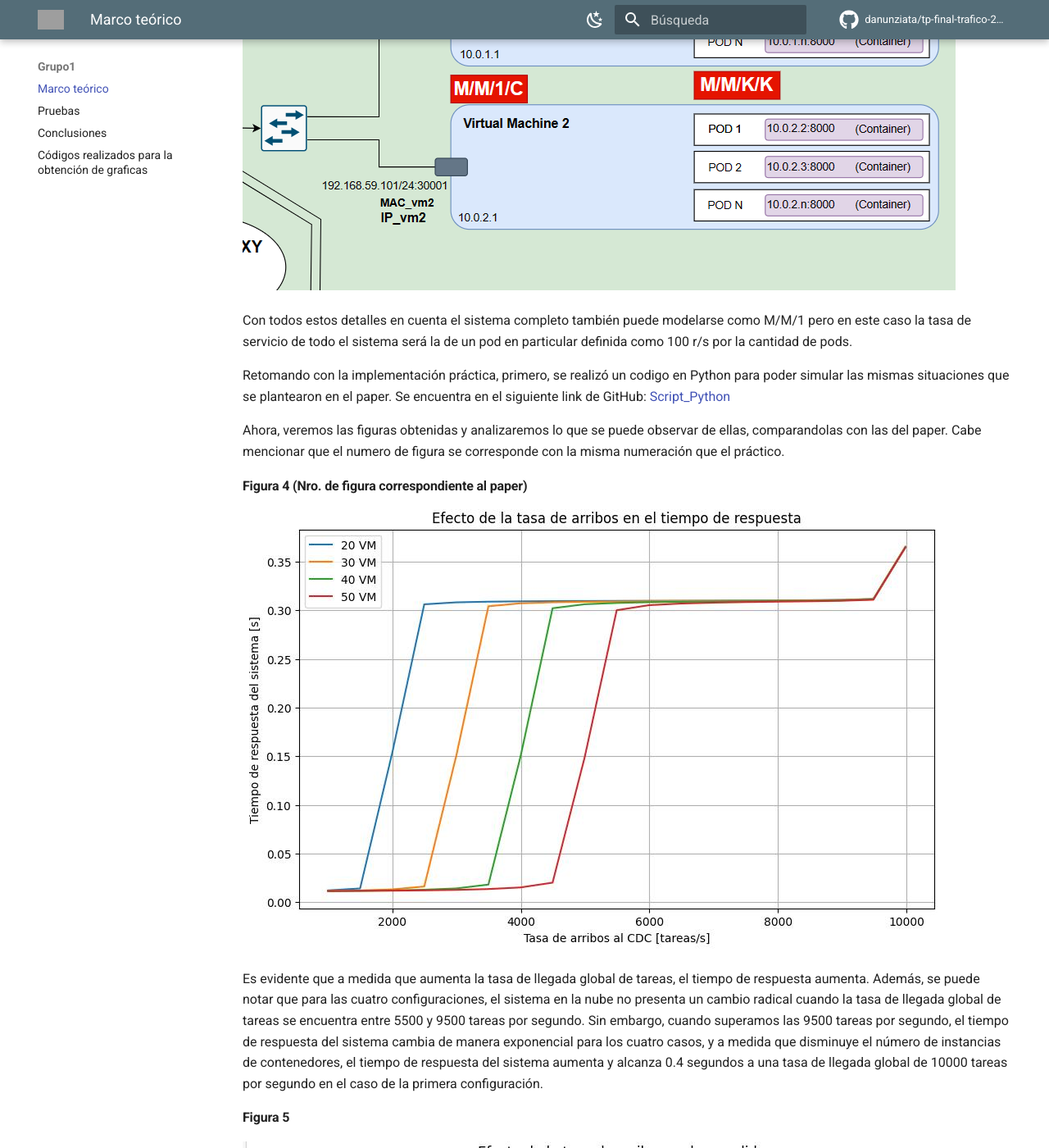
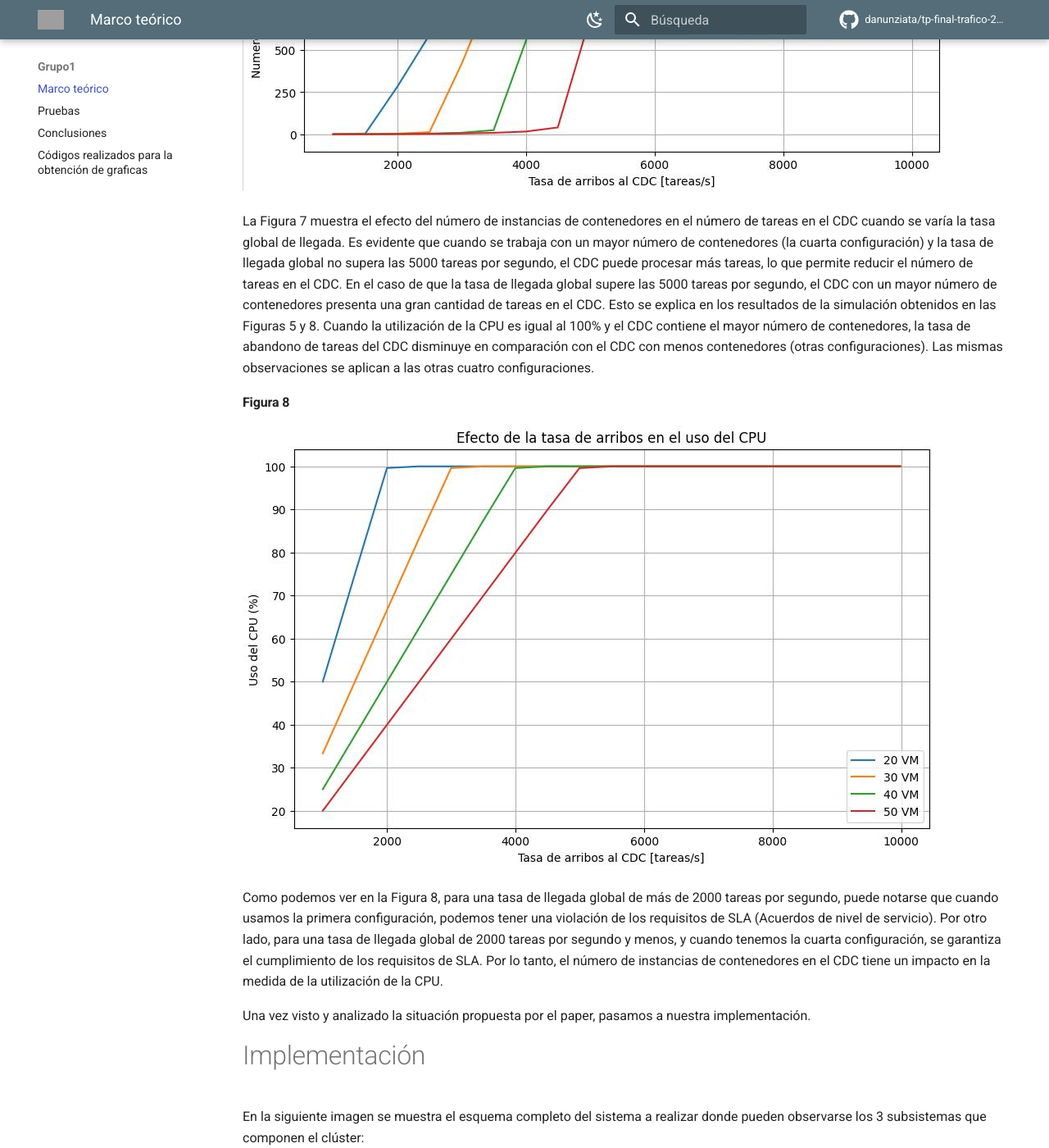
Before and after one commit to danunziata/tp-final-trafico-2023, an MkDocs documentation site: the page built from docs/Grupo1/1-marco_teorico.md, in a window 1280 px wide and 1400 px high, scrolled down 5203 px. Shown: the whole window at 82% size. Built offline with MkDocs 1.6.1 and Material for MkDocs 9.7.7, drawn with Linux system fonts in a browser that asks for light colours; comment, search, counter and statistics services are not loaded; some of the changed text lies outside the part shown; grey boxes are pictures that could not be loaded.

Commit message:
fix: Modificación marco teorico

```diff
--- a/docs/Grupo1/1-marco_teorico.md
+++ b/docs/Grupo1/1-marco_teorico.md
@@ -15,7 +15,7 @@
 
 En primer lugar, los contenedores comparten los recursos con el sistema host de forma mucho más eficiente que las máquinas virtuales. En segundo lugar, los contenedores pueden iniciarse y detenerse en pocos segundos. En tercer lugar, la portabilidad del contenedor elimina la guerra de dependencia entre sistemas y garantiza que funcionará independientemente del sistema anfitrión. En cuarto lugar, los contenedores son increíblemente ligeros, lo que permite a los usuarios ejecutar docenas (incluso más) de contenedores al mismo tiempo para simular un entorno de producción verdaderamente distribuido, lo que a menudo no es el caso de las máquinas virtuales. En quinto lugar, los clientes finales de las aplicaciones pueden descargar y luego ejecutar sus aplicaciones complejas rápidamente sin tener que pasar horas del dolor de instalación y configuración. Además, el objetivo principal de un contenedor es hacer que una aplicación sea completamente portátil y autónoma, a diferencia de las máquinas virtuales que apuntan a la virtualización total de un entorno externo.
 
-# Modelo propuesto
+# Modelo propuesto en paper
 A continuación, se hará una descripción de los diferentes modelos que se realizarán en la implementación del clúster. Cabe aclarar que esta se basa en el esquema teórico presentado en el paper “Dynamic Scalability Model for Containerized Cloud Services”.
 
 El usuario final envía una solicitud de ejecución de tareas a través de un balanceador de carga. Este último se encargará de redirigir el tráfico recibido al PM de manera uniforme. Los requisitos de ejecución de tareas de diversos usuarios de la nube se almacenan en el búfer, que se adjunta a la cola de equilibrio de carga para la asignación de  recursos virtuales en el sistema en la nube. Las solicitudes de tareas recibidas en cola se dirigen a uno de los PM en la nube.
@@ -25,6 +25,44 @@
 Para modelar el CDC, usamos una red de colas abierta de Jackson, como se muestra en la Figura 2. Se supone que todos los MP de los CDC son idénticos y que las solicitudes de usuario en cada cola de cualquier nodo de los CDC adoptan una política FIFO (primero en entrar, primero en salir). Una vez finalizado el servicio, las solicitudes salen del PM y salen del sistema. En este documento, consideramos una solicitud de usuario como una unidad de cálculo mínima (tarea) en el CDC y solo se puede ejecutar en un contenedor.
 
 ![Figura2](https://github.com/danunziata/tp-final-trafico-2023/blob/locust/docs/Grupo1/img/figura2.png)
+
+A continuación, se muestran las gráficas del paper. Ahora, veremos las figuras obtenidas y analizaremos lo que se puede observar de ellas, comparandolas con las del paper. Cabe mencionar que el numero de figura se corresponde con la misma numeración que el práctico.
+
+#### Figura 4 (Nro. de figura correspondiente al paper)
+![Efecto de la tasa de arribo en el tiempo de respuesta](https://github.com/danunziata/tp-final-trafico-2023/blob/locust/docs/Grupo1/img/figura4.png "Figura 4 - Paper de referencia")
+
+Es evidente que a medida que aumenta la tasa de llegada global de tareas, el tiempo de respuesta aumenta. Además, se puede notar que para las cuatro configuraciones, el sistema en la nube no presenta un cambio radical cuando la tasa de llegada global de tareas se encuentra entre 5500 y 9500 tareas por segundo. Sin embargo, cuando superamos las 9500 tareas por segundo, el tiempo de respuesta del sistema cambia de manera exponencial para los cuatro casos, y a medida que disminuye el número de instancias de contenedores, el tiempo de respuesta del sistema aumenta y alcanza 0.4 segundos a una tasa de llegada global de 10000 tareas por segundo en el caso de la primera configuración.
+
+#### Figura 5
+![Efecto de la tasa de arribo en las perdidas](https://github.com/danunziata/tp-final-trafico-2023/blob/locust/docs/Grupo1/img/figura5.png "Figura 5 - Paper de referencia")
+
+La Figura 5 muestra la tasa de abandono del sistema, en la cual las tareas pueden ser rechazadas debido a la falta de capacidad en la plataforma del CDC o la falta de espacio en las colas de LRS. El conteo de tareas abandonadas sigue aumentando con el aumento de la tasa de llegada de tareas por segundo. Por lo tanto, si hay una carga excesiva, puede haber un retraso que provoca que algunas tareas sean abandonadas.  Es evidente que a medida que aumenta el número de instancias de contenedores, la tasa de abandono del sistema disminuye.
+
+#### Figura 6
+![Efecto de la tasa de arribo en el procesamiento del sistema](https://github.com/danunziata/tp-final-trafico-2023/blob/locust/docs/Grupo1/img/figura6.png "Figura 6 - Paper de referencia")
+
+La Figura 6 resume los resultados de nuestro modelo probado, informando sobre el rendimiento alcanzado en relación con la tasa de envío de tareas deseada, utilizando las cuatro configuraciones. El número de instancias de contenedores asignadas afecta el rendimiento del sistema.
+
+#### Figura 7
+![Efecto de la tasa de arribo en las tareas](https://github.com/danunziata/tp-final-trafico-2023/blob/locust/docs/Grupo1/img/figura7.png "Figura 7 - Paper de referencia")
+
+La Figura 7 muestra el efecto del número de instancias de contenedores en el número de tareas en el CDC cuando se varía la tasa global de llegada. Es evidente que cuando se trabaja con un mayor número de contenedores (la cuarta configuración) y la tasa de llegada global no supera las 5000 tareas por segundo, el CDC puede procesar más tareas, lo que permite reducir el número de tareas en el CDC. En el caso de que la tasa de llegada global supere las 5000 tareas por segundo, el CDC con un mayor número de contenedores presenta una gran cantidad de tareas en el CDC. Esto se explica en los resultados de la simulación obtenidos en las Figuras 5 y 8. Cuando la utilización de la CPU es igual al 100% y el CDC contiene el mayor número de contenedores, la tasa de abandono de tareas del CDC disminuye en comparación con el CDC con menos contenedores (otras configuraciones). Las mismas observaciones se aplican a las otras cuatro configuraciones.
+
+#### Figura 8
+![Efecto de la tasa de arribo en el uso de CPU](https://github.com/danunziata/tp-final-trafico-2023/blob/locust/docs/Grupo1/img/figura8.png "Figura 8 - Paper de referencia")
+
+Como podemos ver en la Figura 8, para una tasa de llegada global de más de 2000 tareas por segundo, puede notarse que cuando usamos la primera configuración, podemos tener una violación de los requisitos de SLA (Acuerdos de nivel de servicio). Por otro lado, para una tasa de llegada global de 2000 tareas por segundo y menos, y cuando tenemos la cuarta configuración, se garantiza el cumplimiento de los requisitos de SLA. Por lo tanto, el número de instancias de contenedores en el CDC tiene un impacto en la medida de la utilización de la CPU.
+
+Una vez visto y analizado la situación propuesta por el paper, pasamos a nuestra implementación.
+
+# Implementación
+En la siguiente imagen se muestra el esquema completo del sistema a realizar donde pueden observarse los 3 subsistemas que componen el clúster:
+
+![Esquema de implementación Práctica](https://github.com/danunziata/tp-final-trafico-2023/blob/locust/docs/img/Sin%20Flechas.png)
+
+Por otro lado, se realizó un codigo en Python para poder simular las mismas situaciones que se plantearon en el paper. Se encuentra en el siguiente link de GitHub: [Script_Python](https://github.com/danunziata/tp-final-trafico-2023/tree/locust/docs/Grupo1/4-primer_parcial.md)
+
+Además, se comparan diferencias entre el documento de referencia y la práctica.
 
 ## Generador de tráfico
 Para simular el tráfico se realizó un script en Python que permite seleccionar la cantidad de usuarios y la tasa de arribo de cada usuario en particular, es decir, que la tasa de arribo total es el producto entre ambos parámetros.
@@ -55,37 +93,3 @@
 ![Tercer Modelo](https://github.com/danunziata/tp-final-trafico-2023/blob/main/docs/img/Tercer%20Modelo.png)
 
 Con todos estos detalles en cuenta el sistema completo también puede modelarse como M/M/1 pero en este caso la tasa de servicio de todo el sistema será la de un pod en particular definida como 100 r/s por la cantidad de pods.
-
-Retomando con la implementación práctica, primero, se realizó un codigo en Python para poder simular las mismas situaciones que se plantearon en el paper. Se encuentra en el siguiente link de GitHub: [Script_Python](https://github.com/danunziata/tp-final-trafico-2023/tree/locust/docs/Grupo1/4-primer_parcial.md)
-
-Ahora, veremos las figuras obtenidas y analizaremos lo que se puede observar de ellas, comparandolas con las del paper. Cabe mencionar que el numero de figura se corresponde con la misma numeración que el práctico.
-
-#### Figura 4 (Nro. de figura correspondiente al paper)
-![Efecto de la tasa de arribo en el tiempo de respuesta](https://github.com/danunziata/tp-final-trafico-2023/blob/locust/docs/Grupo1/img/figura4.png "Figura 4 - Paper de referencia")
-
-Es evidente que a medida que aumenta la tasa de llegada global de tareas, el tiempo de respuesta aumenta. Además, se puede notar que para las cuatro configuraciones, el sistema en la nube no presenta un cambio radical cuando la tasa de llegada global de tareas se encuentra entre 5500 y 9500 tareas por segundo. Sin embargo, cuando superamos las 9500 tareas por segundo, el tiempo de respuesta del sistema cambia de manera exponencial para los cuatro casos, y a medida que disminuye el número de instancias de contenedores, el tiempo de respuesta del sistema aumenta y alcanza 0.4 segundos a una tasa de llegada global de 10000 tareas por segundo en el caso de la primera configuración.
-
-#### Figura 5
-![Efecto de la tasa de arribo en las perdidas](https://github.com/danunziata/tp-final-trafico-2023/blob/locust/docs/Grupo1/img/figura5.png "Figura 5 - Paper de referencia")
-
-La Figura 5 muestra la tasa de abandono del sistema, en la cual las tareas pueden ser rechazadas debido a la falta de capacidad en la plataforma del CDC o la falta de espacio en las colas de LRS. El conteo de tareas abandonadas sigue aumentando con el aumento de la tasa de llegada de tareas por segundo. Por lo tanto, si hay una carga excesiva, puede haber un retraso que provoca que algunas tareas sean abandonadas.  Es evidente que a medida que aumenta el número de instancias de contenedores, la tasa de abandono del sistema disminuye.
-
-#### Figura 6
-![Efecto de la tasa de arribo en el procesamiento del sistema](https://github.com/danunziata/tp-final-trafico-2023/blob/locust/docs/Grupo1/img/figura6.png "Figura 6 - Paper de referencia")
-
-La Figura 6 resume los resultados de nuestro modelo probado, informando sobre el rendimiento alcanzado en relación con la tasa de envío de tareas deseada, utilizando las cuatro configuraciones. El número de instancias de contenedores asignadas afecta el rendimiento del sistema.
-
-#### Figura 7
-![Efecto de la tasa de arribo en las tareas](https://github.com/danunziata/tp-final-trafico-2023/blob/locust/docs/Grupo1/img/figura7.png "Figura 7 - Paper de referencia")
-
-La Figura 7 muestra el efecto del número de instancias de contenedores en el número de tareas en el CDC cuando se varía la tasa global de llegada. Es evidente que cuando se trabaja con un mayor número de contenedores (la cuarta configuración) y la tasa de llegada global no supera las 5000 tareas por segundo, el CDC puede procesar más tareas, lo que permite reducir el número de tareas en el CDC. En el caso de que la tasa de llegada global supere las 5000 tareas por segundo, el CDC con un mayor número de contenedores presenta una gran cantidad de tareas en el CDC. Esto se explica en los resultados de la simulación obtenidos en las Figuras 5 y 8. Cuando la utilización de la CPU es igual al 100% y el CDC contiene el mayor número de contenedores, la tasa de abandono de tareas del CDC disminuye en comparación con el CDC con menos contenedores (otras configuraciones). Las mismas observaciones se aplican a las otras cuatro configuraciones.
-
-#### Figura 8
-![Efecto de la tasa de arribo en el uso de CPU](https://github.com/danunziata/tp-final-trafico-2023/blob/locust/docs/Grupo1/img/figura8.png "Figura 8 - Paper de referencia")
-
-Como podemos ver en la Figura 8, para una tasa de llegada global de más de 2000 tareas por segundo, puede notarse que cuando usamos la primera configuración, podemos tener una violación de los requisitos de SLA (Acuerdos de nivel de servicio). Por otro lado, para una tasa de llegada global de 2000 tareas por segundo y menos, y cuando tenemos la cuarta configuración, se garantiza el cumplimiento de los requisitos de SLA. Por lo tanto, el número de instancias de contenedores en el CDC tiene un impacto en la medida de la utilización de la CPU.
-
-Una vez visto y analizado la situación propuesta por el paper, pasamos a nuestra implementación.
-En la siguiente imagen se muestra el esquema completo del sistema a realizar donde pueden observarse los 3 subsistemas que componen el clúster:
-
-![Esquema de implementación Práctica](https://github.com/danunziata/tp-final-trafico-2023/blob/locust/docs/img/Sin%20Flechas.png)
```
